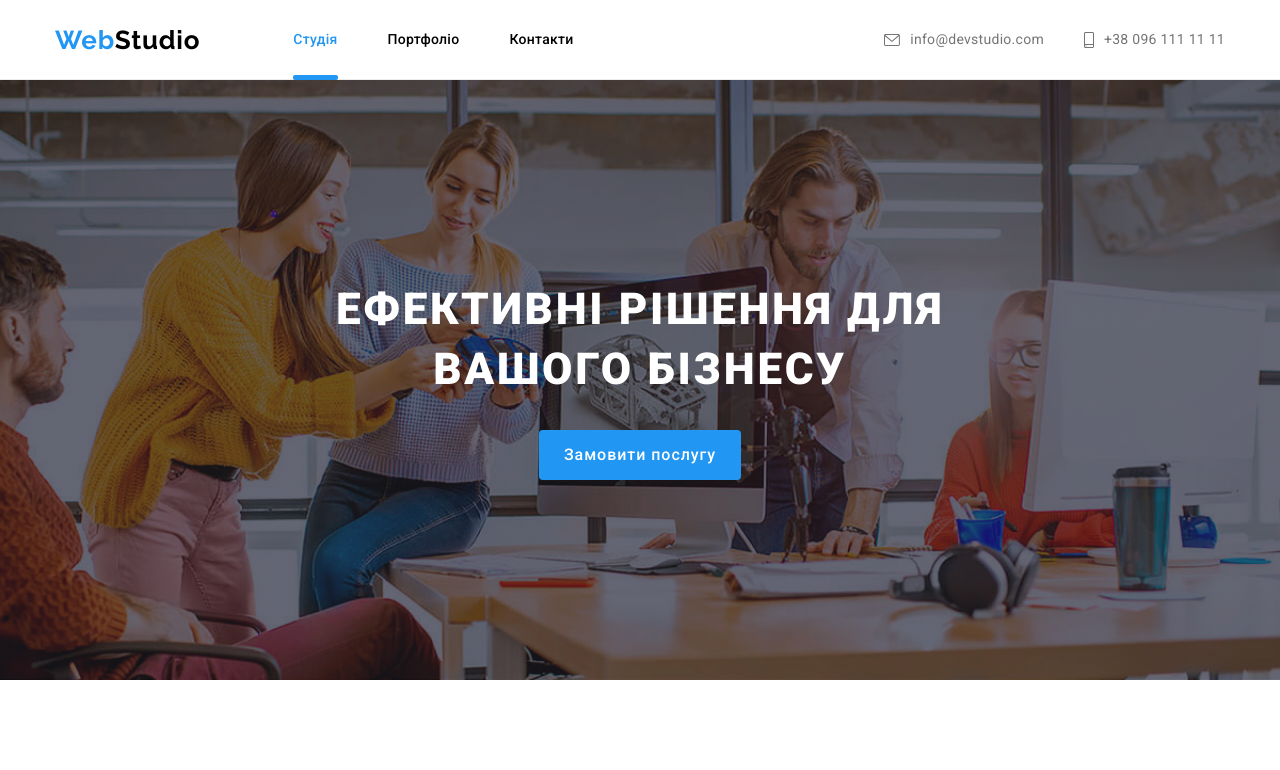
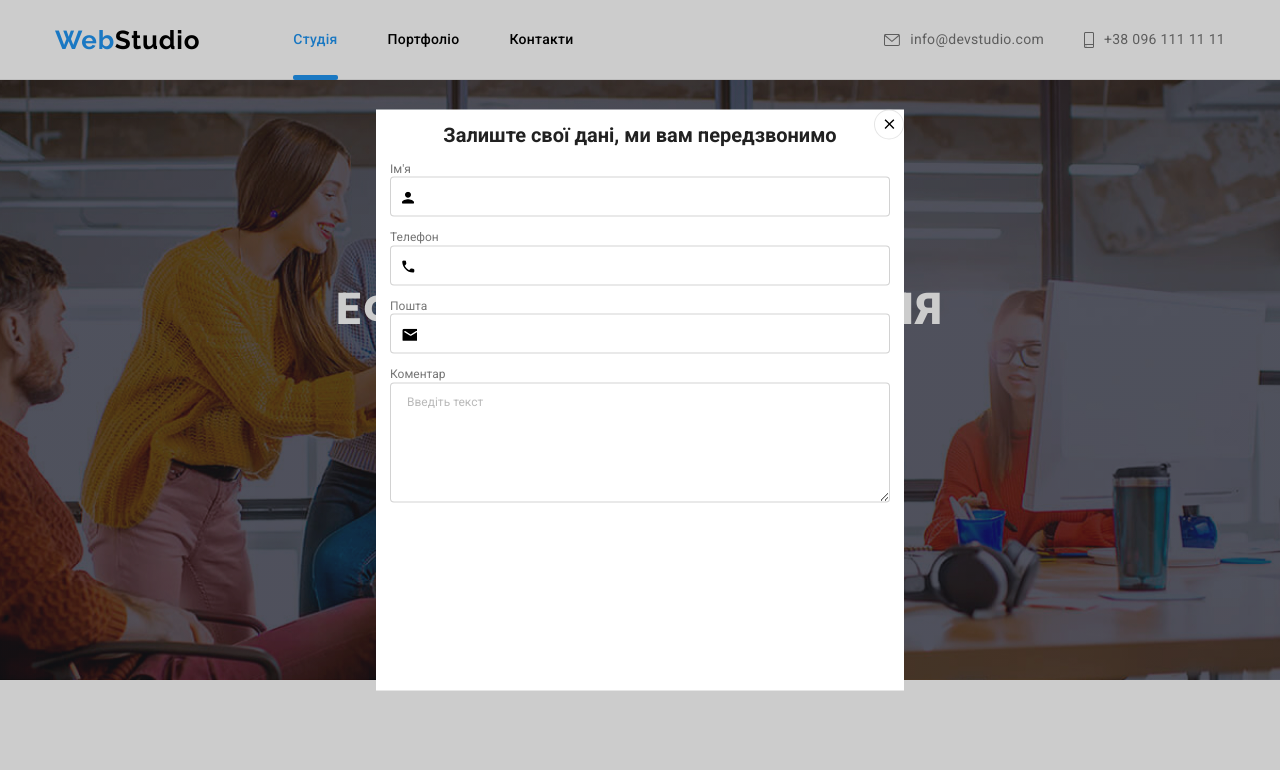
Before and after one commit to Dikhtiar-Tania96/goit-markup-hw-06, a plain HTML site: page index.html in a window 1280 px wide. Shown: the top 770 px of the page. Drawn offline with nearby package versions, Linux system fonts and the light colour scheme.

Commit message:
Редагує форму

```diff
--- a/css/styles.css
+++ b/css/styles.css
@@ -80,7 +80,9 @@
   border: 1px solid rgba(0, 0, 0, 0.1);
   width: 30px;
   height: 30px;
-  left: 470px;
+  /* left: 470px; */
+  right: 0;
+  top: 0;
   align-items: center;
   justify-content: center;
   cursor: pointer;
@@ -94,6 +96,8 @@
   line-height: 1.15;
   text-align: center;
   letter-spacing: 0.03;
+  margin-top: 0;
+  margin-bottom: 12px;
 }
 
 
@@ -113,6 +117,66 @@
   border-radius: 4px;
 
   box-shadow: 0px 4px 4px rgba(0, 0, 0, 0.15);
+}
+
+/*Forma*/
+.form-field-label{
+  color: var(--text-color);
+  margin-bottom: 4px;
+  font-size: 12px;
+  line-height: 1.16;
+}
+
+.form-field-input{
+  height: 40px;
+  width: 100%;
+  padding: 0 12px 0 40px;
+  border: 1px solid rgba(33, 33, 33, 0.2);
+  border-radius: 4px;
+  outline: none;
+  margin-bottom: 10px;
+}
+
+.form-field-input:hover,
+.form-field-input:focus{
+  border-color: var(--accent-color);
+}
+
+.form-field-input:hover + .form-field-icon,
+.form-field-input:focus + .form-field-icon{
+  border-color: var(--accent-color);
+  fill: var(--accent-color);
+}
+
+.form-field{
+position: relative;
+}
+
+.form-field-icon{
+  position: absolute;
+  top: 40%;
+  left: 12px;
+  transform: translateY(-40%);
+}
+
+.form-field-textarea{
+  width: 100%;
+  height: 120px;
+  padding: 12px 16px;
+  border: 1px solid rgba(33, 33, 33, 0.2);
+  border-radius: 4px;
+  outline: none;
+}
+
+.form-field-textarea:hover,
+.form-field-textarea:focus{
+  border-color: var(--accent-color);
+}
+
+.form-field-textarea::placeholder{
+  font-size: 12px;
+  color: rgba(117, 117, 117, 0.5);
+  line-height: 1.16;
 
 
 }
@@ -1007,9 +1071,6 @@ background-color: var(--accent-color);
 
   border-radius: 4px;
   box-shadow: 0px 4px 4px 0px rgba(0, 0, 0, 0.15);
-
-
-
 }
 
 .footer-style {
--- a/index.html
+++ b/index.html
@@ -490,7 +490,7 @@
     </div>
     </footer>
 
-    <div  class="backdrop is-hidden" data-modal>
+    <div  class="backdrop" data-modal>
       <div class="modal">
         <h2 class="title-modal">Залиште свої дані, ми вам передзвонимо</h2>
         <button class="button-modal-close" type="button" data-modal-close>
@@ -498,22 +498,39 @@
             <use href="./images/symbol-defs.svg#icon-close"></use>
           </svg>
         </button>
+
         <form>
-          <label for="name">Ім'я</label>
-          <input type="text" name="name" id="name"/>
-        <br>
-          <label for="tel">Телефон</label>
-          <input type="tel" name="tel" id="tel"/>
-        <br>
-          <label for="e-mail">Пошта</label>
-          <input type="mail" name="mail" id="e-mail"/>
-<br>
-          <label for="comment">Коментар</label>
-          <textarea name="comment" id="comment" cols="30" rows="10"></textarea>
-<br>
-          <input type="checkbox" name="policy" id="policy"/>
-          <label for="policy">Погоджуюся з розсилкою та приймаю Умови договору</label>
-          <button class="button-modal">Відправити</button>
+            <label class="form-field-label" for="user-name">Ім'я</label>
+          <div class="form-field">
+            <input class="form-field-input" type="text" name="name" id="user-name"/>
+            <svg class="form-field-icon" width="12" height="12">
+            <use href="./images/symbol-defs.svg#icon-name"></use>
+            </svg>
+          </div>
+
+          <label class="form-field-label" for="user-tel">Телефон</label>
+          <div class="form-field">
+            <input class="form-field-input" type="tel" name="tel" id="user-tel"/>
+            <svg class="form-field-icon" width="13" height="13">
+            <use href="./images/symbol-defs.svg#icon-tel"></use>
+            </svg>
+          </div>
+
+          <label class="form-field-label" for="user-mail">Пошта</label>
+          <div class="form-field">
+            <input class="form-field-input" type="mail" name="mail" id="user-mail"/>
+            <svg class="form-field-icon" width="15" height="12">
+            <use href="./images/symbol-defs.svg#icon-mail"></use>
+            </svg>
+          </div>
+
+          <label class="form-field-label" for="user-comment">Коментар</label>
+          <textarea class="form-field-textarea" name="user-comment" id="user-comment" placeholder="Введіть текст" ></textarea>
+
+        <!-- <input type="checkbox" name="policy" id="policy"/>
+        <label for="policy">Погоджуюся з розсилкою та приймаю Умови договору</label>
+
+        <button class="button-modal">Відправити</button> -->
         </form>
       </div>
     </div>
```
